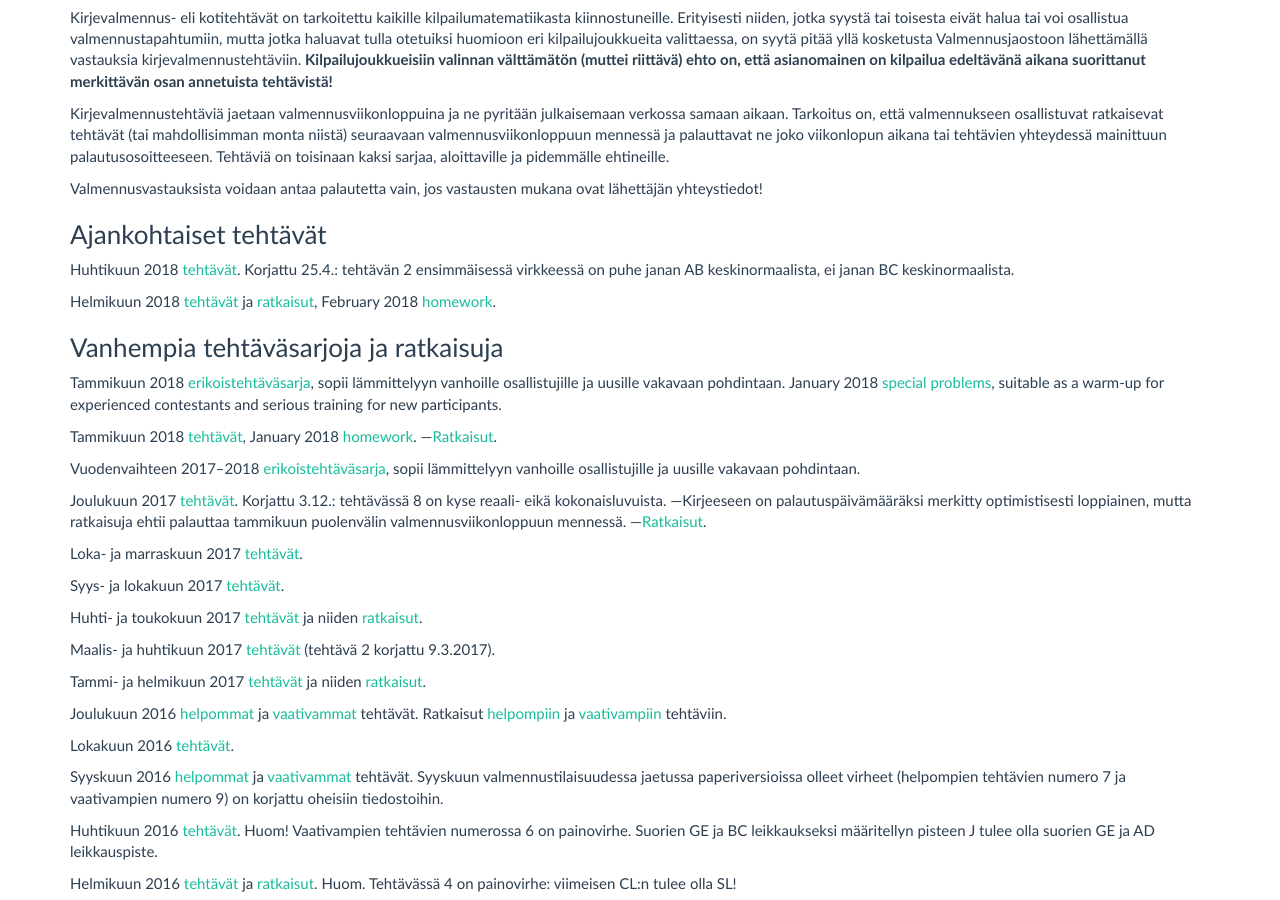
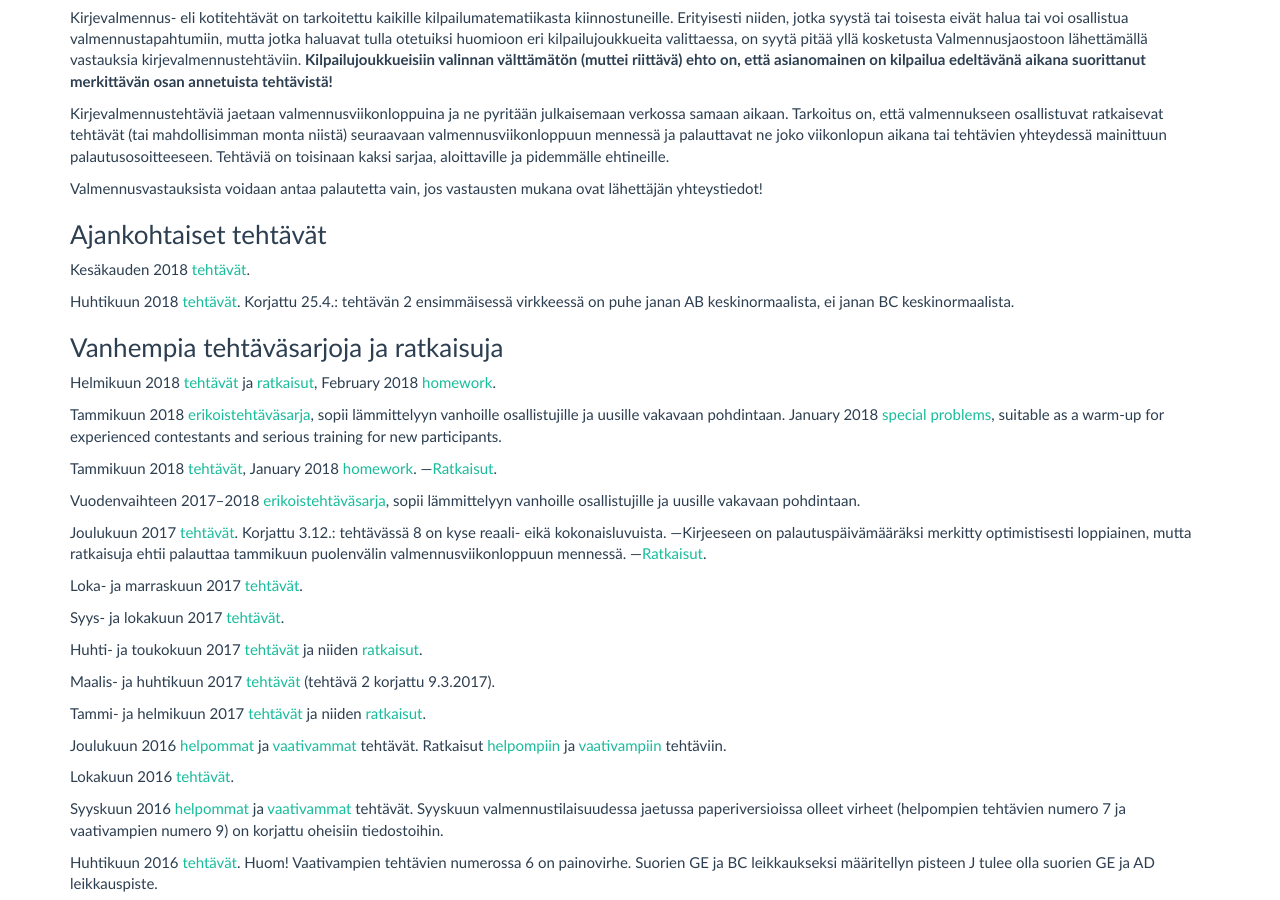
Before and after one commit to matematiikkakilpailut/matematiikkakilpailut.github.io, a Jekyll site: the page built from valmennus/index.md, in a window 1280 px wide and 900 px high, scrolled down 328 px. Built offline with Jekyll 4.4.1, drawn with Linux system fonts in a browser that asks for light colours.

Commit message:
Kesän valmennustehtävät

```diff
--- a/valmennus/index.md
+++ b/valmennus/index.md
@@ -28,13 +28,15 @@ mukana ovat lähettäjän yhteystiedot!
 
 ### Ajankohtaiset tehtävät
 
+Kesäkauden 2018 [tehtävät](2018/kirje_2018_05.pdf).
+
 Huhtikuun 2018 [tehtävät](2018/kirje_2018_04.pdf).
 Korjattu 25.4.: tehtävän 2 ensimmäisessä virkkeessä on puhe janan AB keskinormaalista, ei janan BC keskinormaalista.
 
+### Vanhempia tehtäväsarjoja ja ratkaisuja
+
 Helmikuun 2018 [tehtävät](2018/kirje_2018_02.pdf) ja [ratkaisut](2018/ratk_2018_02.pdf),
 <span lang="en">February 2018 [homework](2018/letter_2018_02.pdf)</span>.
-
-### Vanhempia tehtäväsarjoja ja ratkaisuja
 
 Tammikuun 2018 [erikoistehtäväsarja](2018/kirje_2018_01_helpot.pdf), sopii lämmittelyyn vanhoille osallistujille ja uusille vakavaan pohdintaan.
 <span lang="en">January 2018 [special problems](2018/letter_2018_01_easy.pdf), suitable as a warm-up for experienced contestants and serious training
```
